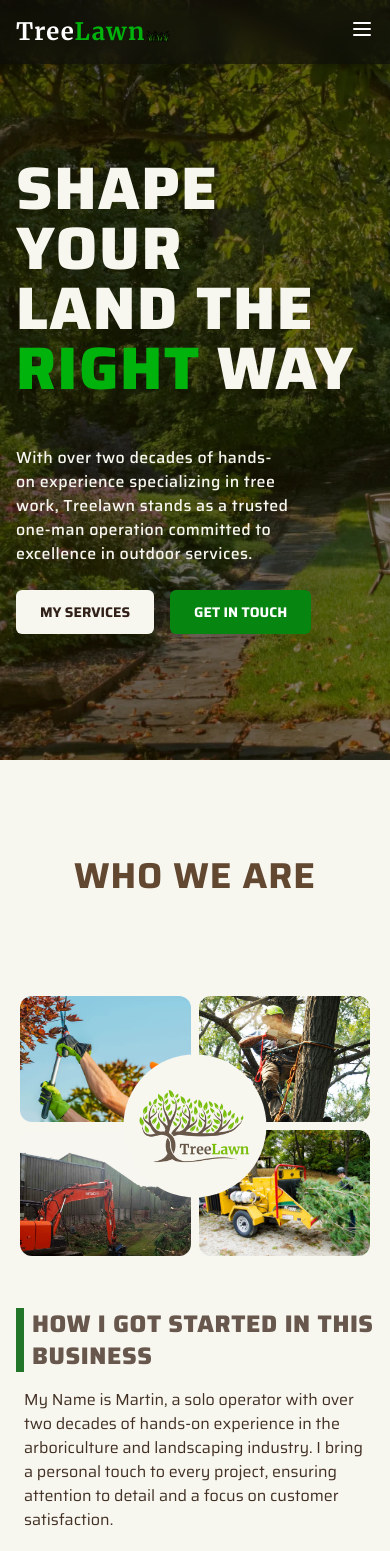
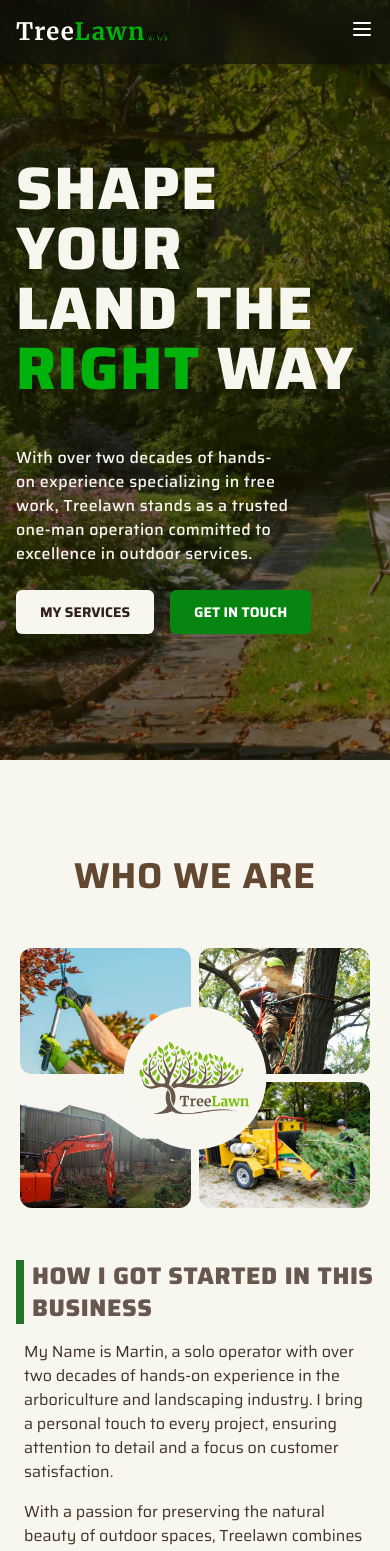
Before and after one commit to KramYengir/treelawn_v2, a Next.js app: page / in a window 390 px wide. Shown: the top 1551 px of the page. Built offline with nearby package versions, Linux system fonts and the light colour scheme.

Commit message:
reduce spacing below h2

```diff
--- a/app/globals.css
+++ b/app/globals.css
@@ -23,7 +23,7 @@ html {
 }
 
 .h2 {
-  @apply uppercase text-4xl md:text-5xl xl:text-6xl font-bold tracking-wide text-center pb-24 mx-auto;
+  @apply uppercase text-4xl md:text-5xl xl:text-6xl font-bold tracking-wide text-center pb-12 lg:pb-24 mx-auto;
 }
 
 @layer base {
```
